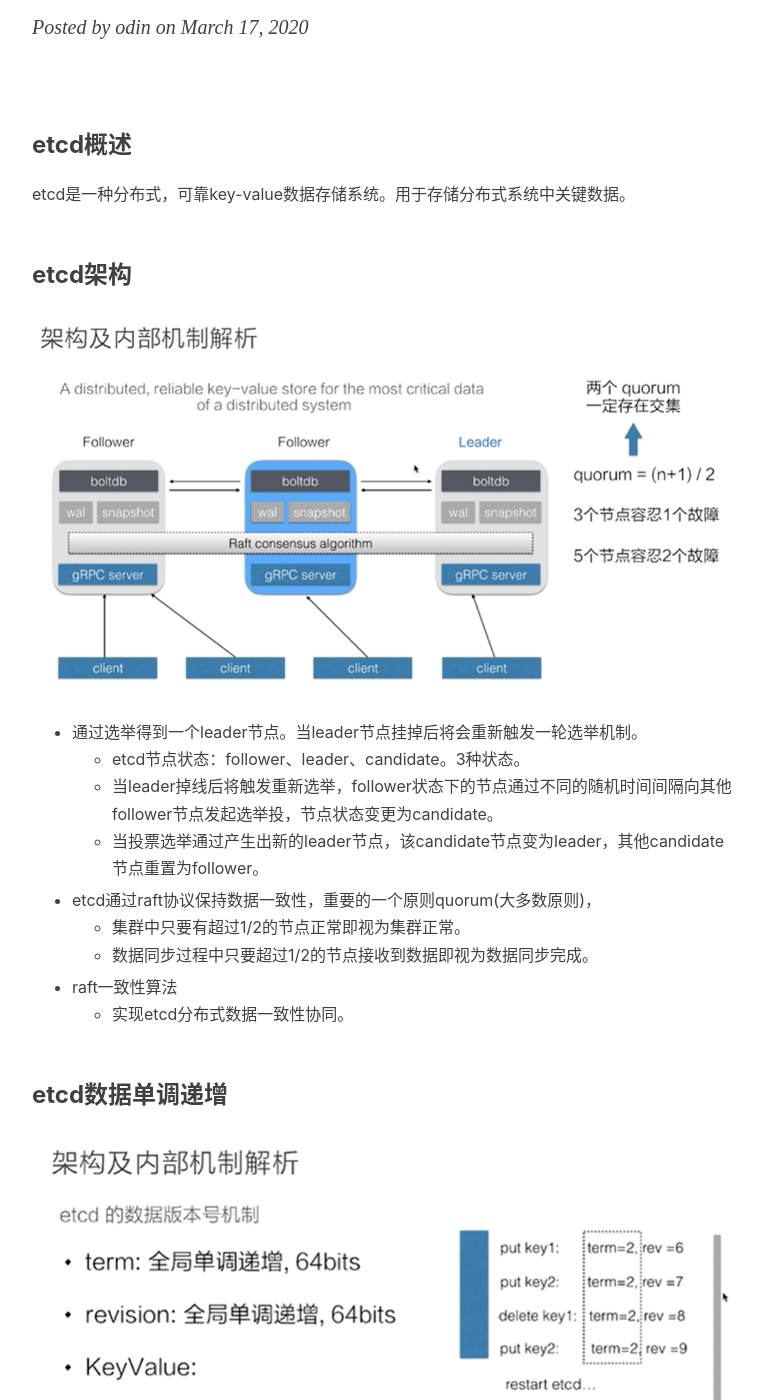
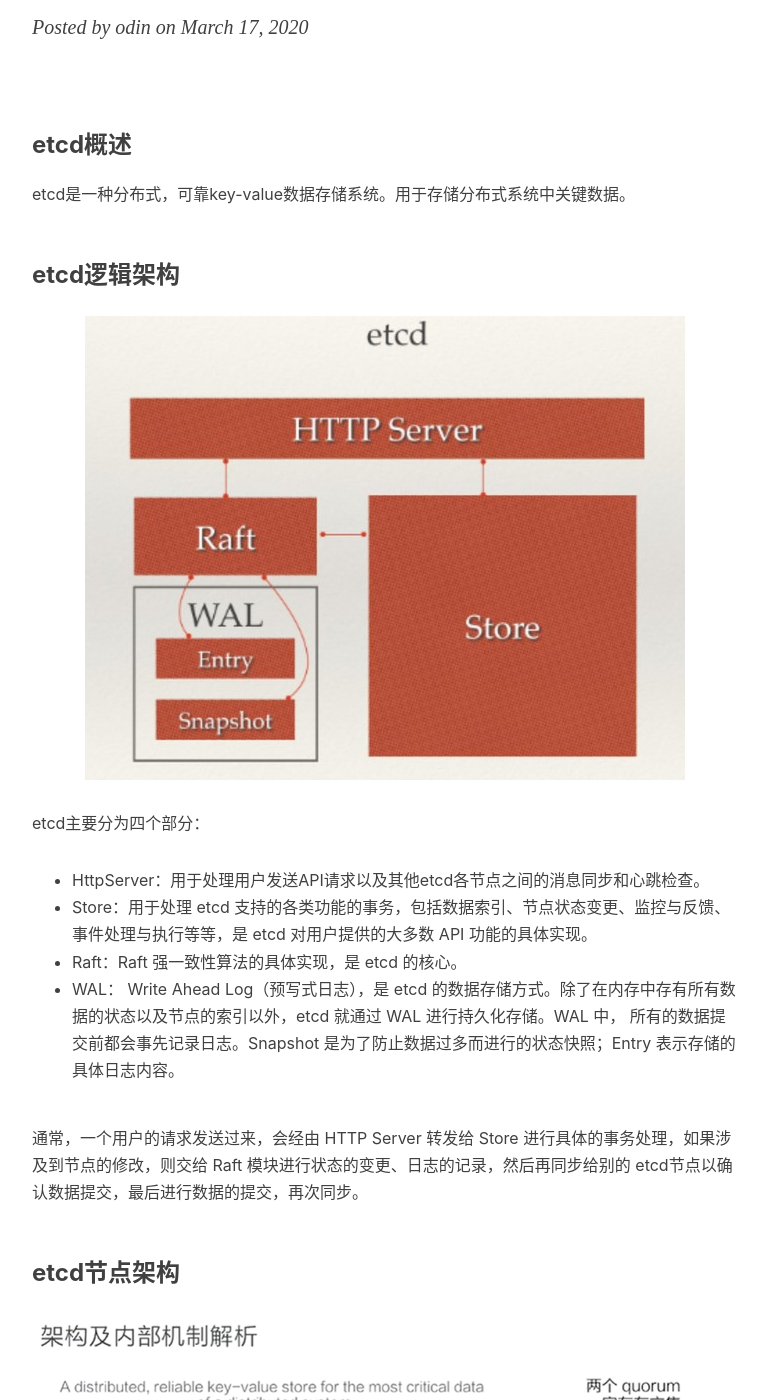
Before and after one commit to odinfor/odinfor.github.io, a Jekyll site: the page built from _posts/read_中间件/2020-03-17-etcd.md, in a window 1280 px wide and 1400 px high, scrolled down 255 px. Shown: the whole window, without its empty margins (233-999 px from the left). Built offline with Jekyll 4.4.1, drawn with Linux system fonts in a browser that asks for light colours; nearby versions of some CDN libraries; comment, search, counter and statistics services are not loaded.

Commit message:
add etcd

```diff
--- a/_posts/read_中间件/2020-03-17-etcd.md
+++ b/_posts/read_中间件/2020-03-17-etcd.md
@@ -11,7 +11,19 @@ tags:
 
 ### etcd概述
 etcd是一种分布式，可靠key-value数据存储系统。用于存储分布式系统中关键数据。
-### etcd架构
+
+### etcd逻辑架构
+![]({{site.baseurl}}/img/in-post/post-middleware/etcd_4.jpg)
+
+etcd主要分为四个部分：
+* HttpServer：用于处理用户发送API请求以及其他etcd各节点之间的消息同步和心跳检查。
+* Store：用于处理 etcd 支持的各类功能的事务，包括数据索引、节点状态变更、监控与反馈、事件处理与执行等等，是 etcd 对用户提供的大多数 API 功能的具体实现。
+* Raft：Raft 强一致性算法的具体实现，是 etcd 的核心。
+* WAL： Write Ahead Log（预写式日志），是 etcd 的数据存储方式。除了在内存中存有所有数据的状态以及节点的索引以外，etcd 就通过 WAL 进行持久化存储。WAL 中， 所有的数据提交前都会事先记录日志。Snapshot 是为了防止数据过多而进行的状态快照；Entry 表示存储的具体日志内容。
+
+通常，一个用户的请求发送过来，会经由 HTTP Server 转发给 Store 进行具体的事务处理，如果涉及到节点的修改，则交给 Raft 模块进行状态的变更、日志的记录，然后再同步给别的 etcd节点以确认数据提交，最后进行数据的提交，再次同步。
+
+### etcd节点架构
 ![]({{site.baseurl}}/img/in-post/post-middleware/etcd_1.jpg)
 
 * 通过选举得到一个leader节点。当leader节点挂掉后将会重新触发一轮选举机制。
```
Also changed, not shown: _posts/2020-03-16-raft.md (+2 -0 lines), img/in-post/post-middleware/etcd_4.jpg (added), img/in-post/post-middleware/etcd_log_replication.jpg (added).
